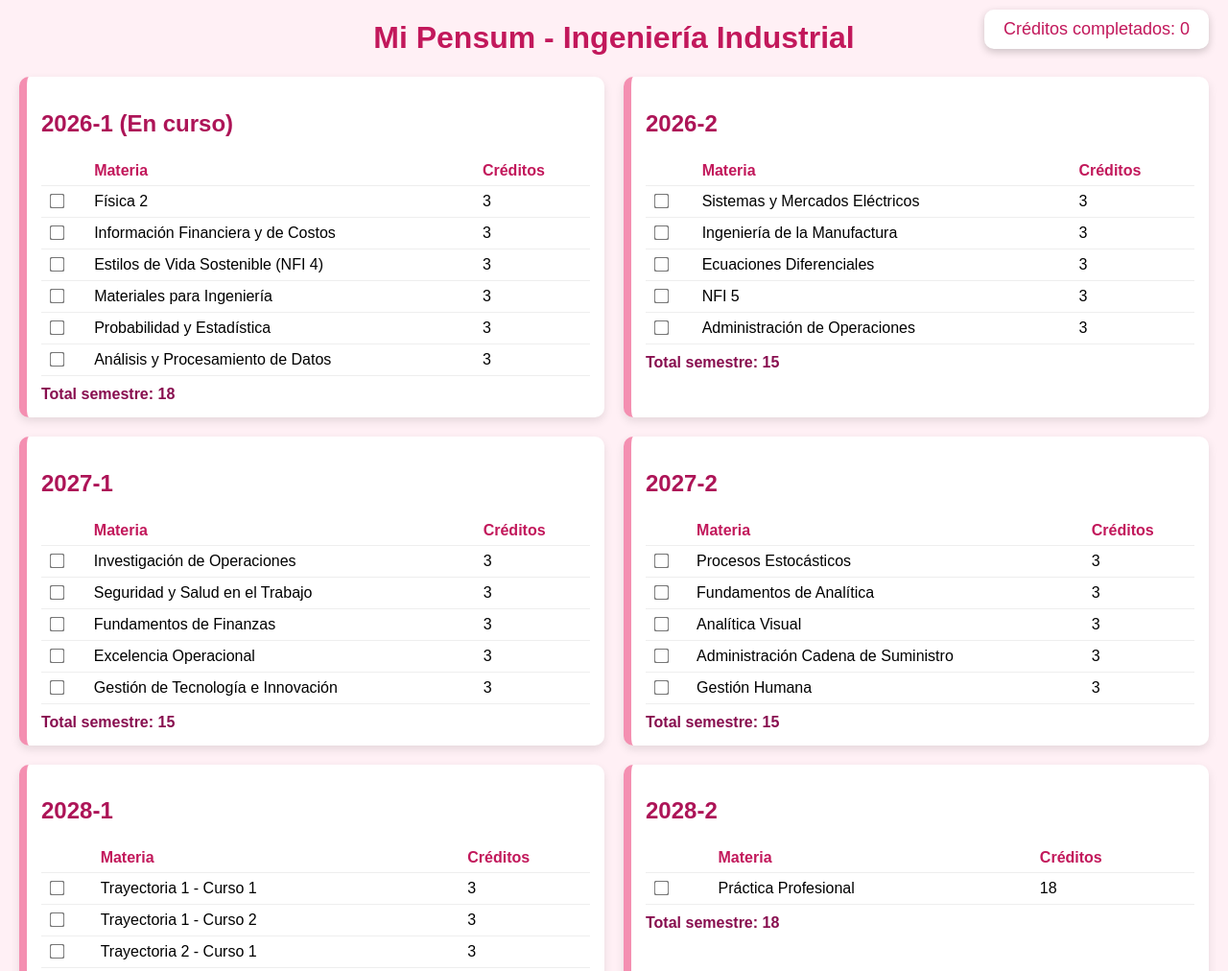
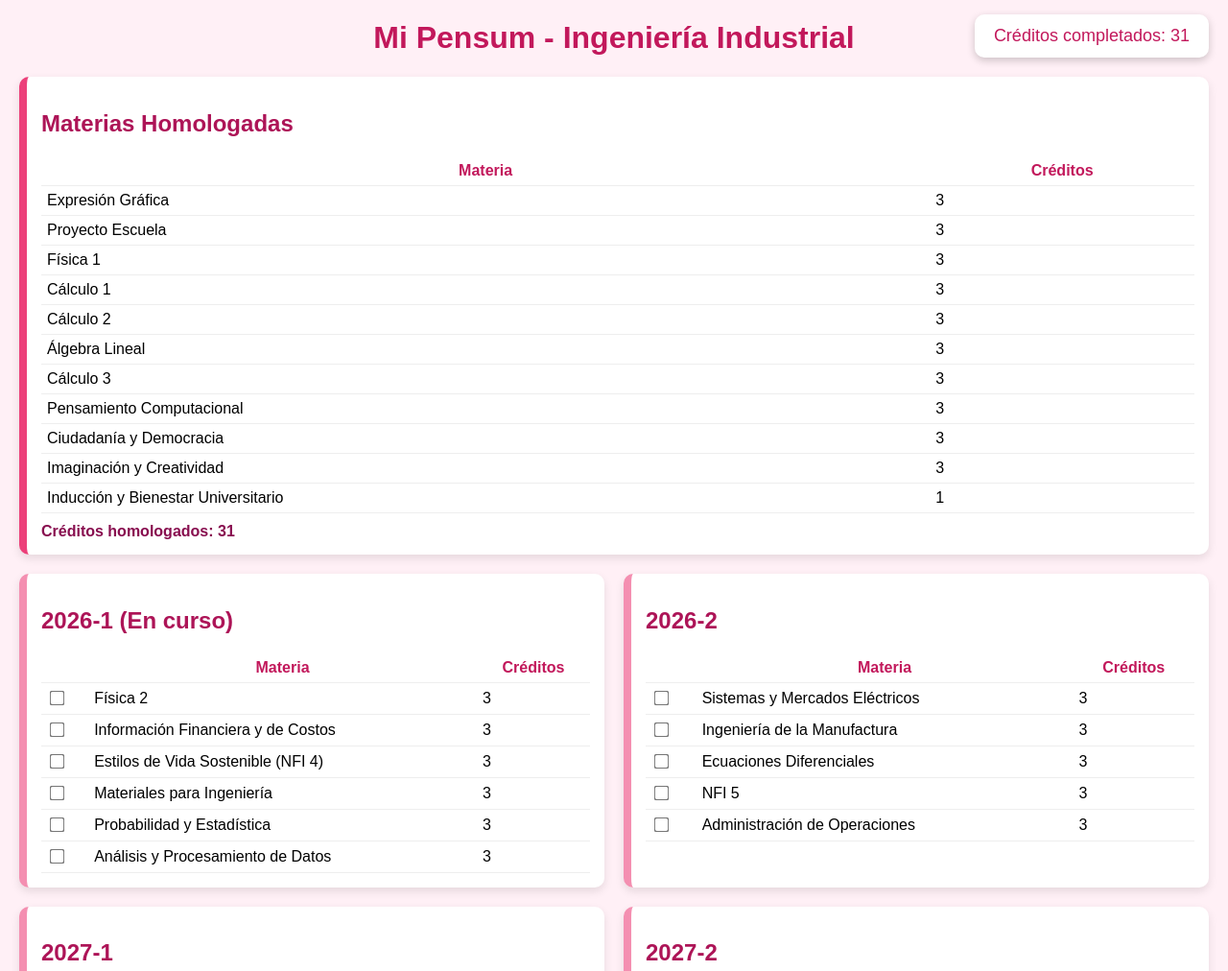
Before and after one commit to manuelavargasvalencia12-ship-it/Pensum---ingenier-a---industrial-, a plain HTML site: page index.html in a window 1280 px wide. Shown: the top 1012 px of the page at 96% size. Drawn offline with Linux system fonts and the light colour scheme.

Commit message:
Update index.html

```diff
--- a/index.html
+++ b/index.html
@@ -5,9 +5,10 @@
 <title>Mi Pensum Ingeniería Industrial</title>
 
 <style>
+
 body{
 font-family: Arial, sans-serif;
-background:#fff0f5;
+background:#fff0f6;
 margin:20px;
 }
 
@@ -16,10 +17,15 @@ text-align:center;
 color:#c2185b;
 }
 
+h2{
+color:#ad1457;
+}
+
 .grid{
 display:grid;
 grid-template-columns:repeat(2,1fr);
 gap:20px;
+margin-top:20px;
 }
 
 .semestre{
@@ -30,19 +36,14 @@ box-shadow:0 4px 10px rgba(0,0,0,0.1);
 border-left:8px solid #f48fb1;
 }
 
-.semestre h2{
-color:#ad1457;
-}
-
 table{
 width:100%;
 border-collapse:collapse;
 }
 
 th,td{
+padding:6px;
 border-bottom:1px solid #eee;
-padding:6px;
-text-align:left;
 }
 
 th{
@@ -57,36 +58,74 @@ color:#880e4f;
 
 .contador{
 position:fixed;
-top:10px;
+top:15px;
 right:20px;
 background:white;
-padding:10px 20px;
+padding:12px 20px;
 border-radius:10px;
 box-shadow:0 3px 8px rgba(0,0,0,0.2);
 font-size:18px;
 color:#c2185b;
 }
 
+.homologadas{
+background:white;
+border-radius:10px;
+padding:15px;
+margin-bottom:20px;
+box-shadow:0 4px 10px rgba(0,0,0,0.1);
+border-left:8px solid #ec407a;
+}
+
 input[type=checkbox]{
 transform:scale(1.2);
 accent-color:#ec407a;
 }
+
 </style>
+</head>
 
-</head>
 <body>
 
 <h1>Mi Pensum - Ingeniería Industrial</h1>
 
 <div class="contador">
-Créditos completados: <span id="totalCreditos">0</span>
+Créditos completados: <span id="totalCreditos">31</span>
 </div>
+
+<div class="homologadas">
+<h2>Materias Homologadas</h2>
+
+<table>
+<tr><th>Materia</th><th>Créditos</th></tr>
+
+<tr><td>Expresión Gráfica</td><td>3</td></tr>
+<tr><td>Proyecto Escuela</td><td>3</td></tr>
+<tr><td>Física 1</td><td>3</td></tr>
+<tr><td>Cálculo 1</td><td>3</td></tr>
+<tr><td>Cálculo 2</td><td>3</td></tr>
+<tr><td>Álgebra Lineal</td><td>3</td></tr>
+<tr><td>Cálculo 3</td><td>3</td></tr>
+<tr><td>Pensamiento Computacional</td><td>3</td></tr>
+<tr><td>Ciudadanía y Democracia</td><td>3</td></tr>
+<tr><td>Imaginación y Creatividad</td><td>3</td></tr>
+<tr><td>Inducción y Bienestar Universitario</td><td>1</td></tr>
+
+</table>
+
+<div class="creditos">
+Créditos homologados: 31
+</div>
+</div>
+
 
 <div class="grid">
 
 <div class="semestre">
 <h2>2026-1 (En curso)</h2>
+
 <table>
+
 <tr><th></th><th>Materia</th><th>Créditos</th></tr>
 
 <tr><td><input type="checkbox" data-credit="3"></td><td>Física 2</td><td>3</td></tr>
@@ -97,12 +136,14 @@ Créditos completados: <span id="totalCreditos">0</span>
 <tr><td><input type="checkbox" data-credit="3"></td><td>Análisis y Procesamiento de Datos</td><td>3</td></tr>
 
 </table>
-<div class="creditos">Total semestre: 18</div>
+
 </div>
 
 <div class="semestre">
 <h2>2026-2</h2>
+
 <table>
+
 <tr><th></th><th>Materia</th><th>Créditos</th></tr>
 
 <tr><td><input type="checkbox" data-credit="3"></td><td>Sistemas y Mercados Eléctricos</td><td>3</td></tr>
@@ -112,12 +153,14 @@ Créditos completados: <span id="totalCreditos">0</span>
 <tr><td><input type="checkbox" data-credit="3"></td><td>Administración de Operaciones</td><td>3</td></tr>
 
 </table>
-<div class="creditos">Total semestre: 15</div>
+
 </div>
 
 <div class="semestre">
 <h2>2027-1</h2>
+
 <table>
+
 <tr><th></th><th>Materia</th><th>Créditos</th></tr>
 
 <tr><td><input type="checkbox" data-credit="3"></td><td>Investigación de Operaciones</td><td>3</td></tr>
@@ -127,12 +170,14 @@ Créditos completados: <span id="totalCreditos">0</span>
 <tr><td><input type="checkbox" data-credit="3"></td><td>Gestión de Tecnología e Innovación</td><td>3</td></tr>
 
 </table>
-<div class="creditos">Total semestre: 15</div>
+
 </div>
 
 <div class="semestre">
 <h2>2027-2</h2>
+
 <table>
+
 <tr><th></th><th>Materia</th><th>Créditos</th></tr>
 
 <tr><td><input type="checkbox" data-credit="3"></td><td>Procesos Estocásticos</td><td>3</td></tr>
@@ -142,12 +187,14 @@ Créditos completados: <span id="totalCreditos">0</span>
 <tr><td><input type="checkbox" data-credit="3"></td><td>Gestión Humana</td><td>3</td></tr>
 
 </table>
-<div class="creditos">Total semestre: 15</div>
+
 </div>
 
 <div class="semestre">
 <h2>2028-1</h2>
+
 <table>
+
 <tr><th></th><th>Materia</th><th>Créditos</th></tr>
 
 <tr><td><input type="checkbox" data-credit="3"></td><td>Trayectoria 1 - Curso 1</td><td>3</td></tr>
@@ -158,23 +205,27 @@ Créditos completados: <span id="totalCreditos">0</span>
 <tr><td><input type="checkbox" data-credit="0"></td><td>Pre-práctica</td><td>0</td></tr>
 
 </table>
-<div class="creditos">Total semestre: 15</div>
+
 </div>
 
 <div class="semestre">
 <h2>2028-2</h2>
+
 <table>
+
 <tr><th></th><th>Materia</th><th>Créditos</th></tr>
 
 <tr><td><input type="checkbox" data-credit="18"></td><td>Práctica Profesional</td><td>18</td></tr>
 
 </table>
-<div class="creditos">Total semestre: 18</div>
+
 </div>
 
 <div class="semestre">
 <h2>2029-1</h2>
+
 <table>
+
 <tr><th></th><th>Materia</th><th>Créditos</th></tr>
 
 <tr><td><input type="checkbox" data-credit="12"></td><td>Línea de Énfasis</td><td>12</td></tr>
@@ -184,7 +235,7 @@ Créditos completados: <span id="totalCreditos">0</span>
 <tr><td><input type="checkbox" data-credit="3"></td><td>Trayectoria 2 - Proyecto</td><td>3</td></tr>
 
 </table>
-<div class="creditos">Total semestre: 24</div>
+
 </div>
 
 </div>
@@ -194,9 +245,11 @@ Créditos completados: <span id="totalCreditos">0</span>
 const checkboxes = document.querySelectorAll("input[type=checkbox]");
 const total = document.getElementById("totalCreditos");
 
+let baseCreditos = 31;
+
 function actualizarCreditos(){
 
-let suma = 0;
+let suma = baseCreditos;
 
 checkboxes.forEach(cb=>{
 if(cb.checked){
```
